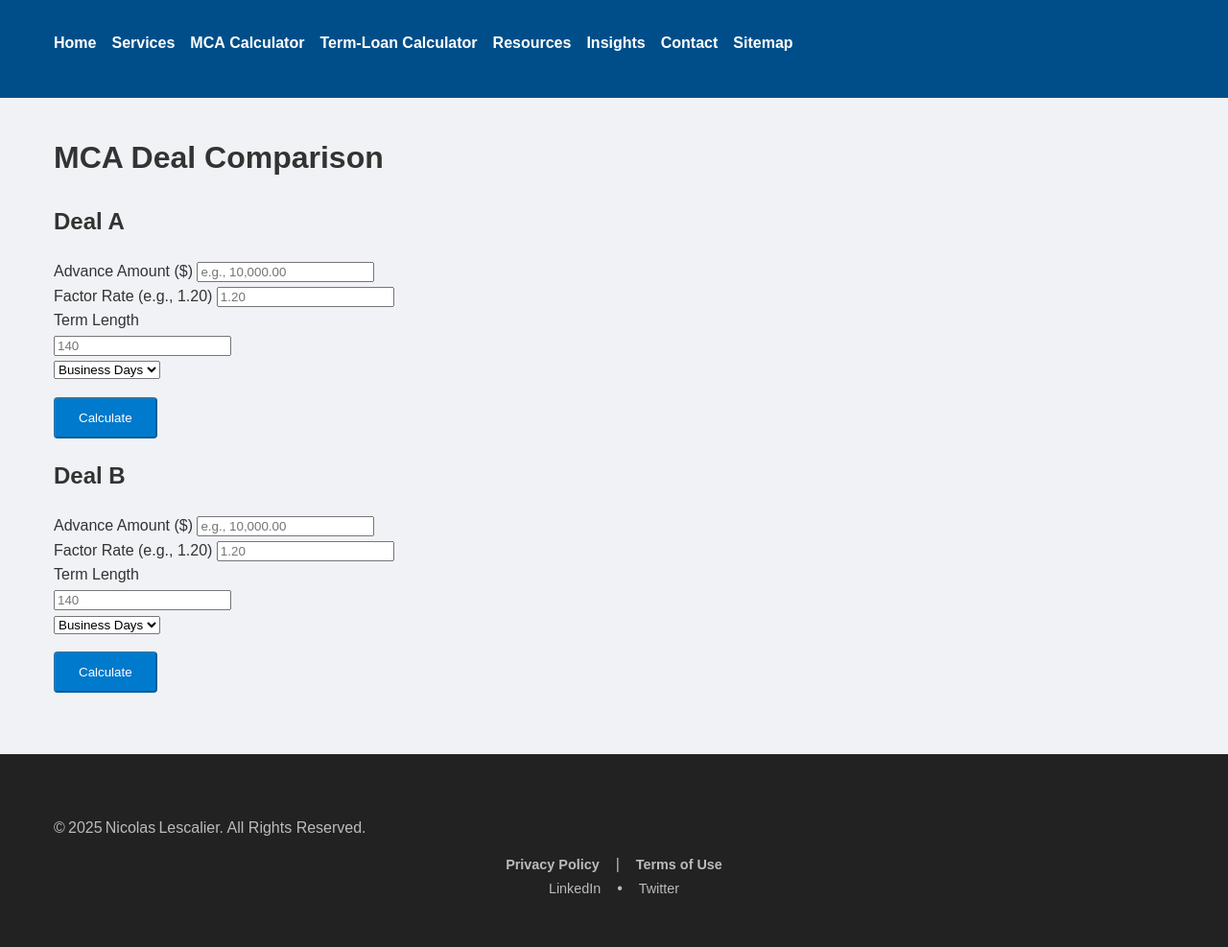
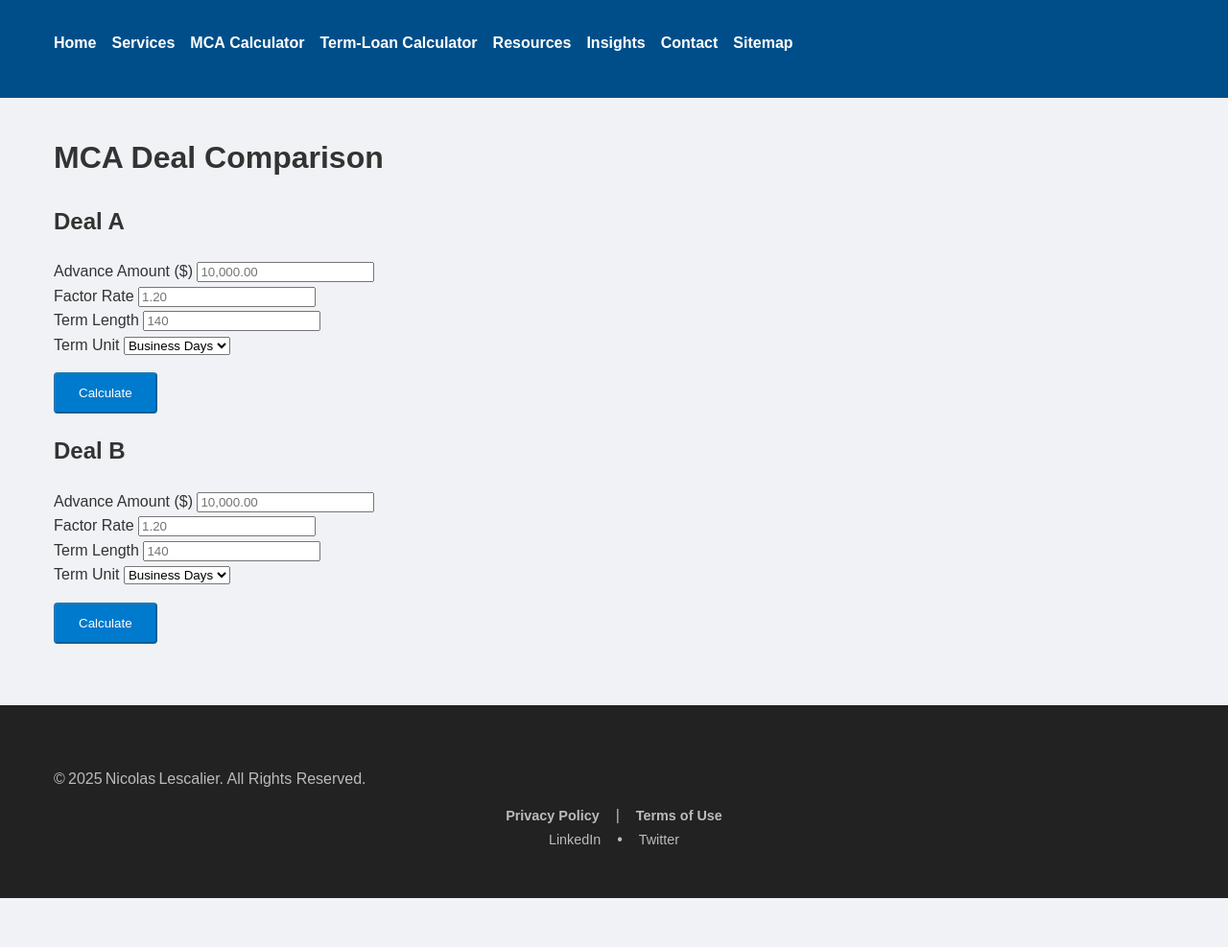
Before and after one commit to lescalier93/nicolaslescalier, a Jekyll site: the page built from merchant-cash-advance-calculator.html, in a window 1280 px wide. Shown: the whole page at 96% size. Built offline with Jekyll 4.4.1, drawn with Linux system fonts in a browser that asks for light colours; after the commit the page ends 936 px from its top, so only the background shows below that.

Commit message:
Update merchant-cash-advance-calculator.html

```diff
--- a/merchant-cash-advance-calculator.html
+++ b/merchant-cash-advance-calculator.html
@@ -4,88 +4,146 @@ title: "MCA Deal Comparison | Nicolas Lescalier"
 ---
 
 <div class="container">
-  <h1>MCA Deal Comparison</h1>
+  <h1 class="page-title">MCA Deal Comparison</h1>
 
   <div class="comparison-row">
     <!-- Deal A -->
-    <div class="calculator">
-      <h2>Deal A</h2>
-      <form id="mca-form-1">
-        <div class="row">
-          <div>
+    <div class="calculator-card">
+      <h2 class="calculator-title">Deal A</h2>
+      <form id="mca-form-1" class="calculator-form">
+        <div class="form-grid">
+          <div class="form-group">
             <label for="advanceAmount1">Advance Amount ($)</label>
-            <input type="text" id="advanceAmount1" placeholder="e.g., 10,000.00" required />
+            <input
+              type="text"
+              id="advanceAmount1"
+              placeholder="10,000.00"
+              required
+              class="form-input"
+            />
           </div>
-          <div>
-            <label for="factorRate1">Factor Rate (e.g., 1.20)</label>
-            <input type="number" id="factorRate1" placeholder="1.20" min="1" step="0.01" required />
+          <div class="form-group">
+            <label for="factorRate1">Factor Rate</label>
+            <input
+              type="number"
+              id="factorRate1"
+              placeholder="1.20"
+              min="1"
+              step="0.01"
+              required
+              class="form-input"
+            />
           </div>
         </div>
-        <div>
+        <div class="form-grid">
+          <div class="form-group">
             <label for="termLength1">Term Length</label>
-          <div class="row">
-            <div>
-              <input type="number" id="termLength1" placeholder="140" min="1" step="1" required />
+            <input
+              type="number"
+              id="termLength1"
+              placeholder="140"
+              min="1"
+              step="1"
+              required
+              class="form-input"
+            />
           </div>
-            <div>
-              <select id="termUnit1" required>
+          <div class="form-group">
+            <label for="termUnit1">Term Unit</label>
+            <select id="termUnit1" required class="form-input">
               <option value="days">Business Days</option>
               <option value="weeks">Weeks</option>
               <option value="months">Months</option>
             </select>
           </div>
         </div>
-        </div>
-        <button type="submit" class="btn" id="calculate1" disabled>Calculate</button>
+        <button
+          type="submit"
+          id="calculate1"
+          class="btn btn-primary"
+          disabled
+        >
+          Calculate
+        </button>
       </form>
+
       <div class="results" id="results1" style="display: none;">
-        <h3>Results A</h3>
-        <div class="result-item" id="displayAdvance1"></div>
-        <div class="result-item" id="interestPaid1"></div>
-        <div class="result-item" id="totalPayback1"></div>
-        <div class="result-item" id="periodicPayment1"></div>
-        <div class="result-item" id="ratePerMonth1"></div>
+        <h3 class="results-title">Results A</h3>
+        <p class="result-item" id="displayAdvance1"></p>
+        <p class="result-item" id="interestPaid1"></p>
+        <p class="result-item" id="totalPayback1"></p>
+        <p class="result-item" id="periodicPayment1"></p>
+        <p class="result-item" id="ratePerMonth1"></p>
       </div>
     </div>
 
     <!-- Deal B -->
-    <div class="calculator">
-      <h2>Deal B</h2>
-      <form id="mca-form-2">
-        <div class="row">
-          <div>
+    <div class="calculator-card">
+      <h2 class="calculator-title">Deal B</h2>
+      <form id="mca-form-2" class="calculator-form">
+        <div class="form-grid">
+          <div class="form-group">
             <label for="advanceAmount2">Advance Amount ($)</label>
-            <input type="text" id="advanceAmount2" placeholder="e.g., 10,000.00" required />
+            <input
+              type="text"
+              id="advanceAmount2"
+              placeholder="10,000.00"
+              required
+              class="form-input"
+            />
           </div>
-          <div>
-            <label for="factorRate2">Factor Rate (e.g., 1.20)</label>
-            <input type="number" id="factorRate2" placeholder="1.20" min="1" step="0.01" required />
+          <div class="form-group">
+            <label for="factorRate2">Factor Rate</label>
+            <input
+              type="number"
+              id="factorRate2"
+              placeholder="1.20"
+              min="1"
+              step="0.01"
+              required
+              class="form-input"
+            />
           </div>
         </div>
-        <div>
+        <div class="form-grid">
+          <div class="form-group">
             <label for="termLength2">Term Length</label>
-          <div class="row">
-            <div>
-              <input type="number" id="termLength2" placeholder="140" min="1" step="1" required />
+            <input
+              type="number"
+              id="termLength2"
+              placeholder="140"
+              min="1"
+              step="1"
+              required
+              class="form-input"
+            />
           </div>
-            <div>
-              <select id="termUnit2" required>
+          <div class="form-group">
+            <label for="termUnit2">Term Unit</label>
+            <select id="termUnit2" required class="form-input">
               <option value="days">Business Days</option>
               <option value="weeks">Weeks</option>
               <option value="months">Months</option>
             </select>
           </div>
         </div>
-        </div>
-        <button type="submit" class="btn" id="calculate2" disabled>Calculate</button>
+        <button
+          type="submit"
+          id="calculate2"
+          class="btn btn-primary"
+          disabled
+        >
+          Calculate
+        </button>
       </form>
+
       <div class="results" id="results2" style="display: none;">
-        <h3>Results B</h3>
-        <div class="result-item" id="displayAdvance2"></div>
-        <div class="result-item" id="interestPaid2"></div>
-        <div class="result-item" id="totalPayback2"></div>
-        <div class="result-item" id="periodicPayment2"></div>
-        <div class="result-item" id="ratePerMonth2"></div>
+        <h3 class="results-title">Results B</h3>
+        <p class="result-item" id="displayAdvance2"></p>
+        <p class="result-item" id="interestPaid2"></p>
+        <p class="result-item" id="totalPayback2"></p>
+        <p class="result-item" id="periodicPayment2"></p>
+        <p class="result-item" id="ratePerMonth2"></p>
       </div>
     </div>
   </div>
@@ -157,9 +214,9 @@ title: "MCA Deal Comparison | Nicolas Lescalier"
 
       // Convert term length to months using 20 business days = 1 month
       let termInMonths;
-      if (termUnit === 'months') {
+      if (termUnit === "months") {
         termInMonths = termLen;
-      } else if (termUnit === 'weeks') {
+      } else if (termUnit === "weeks") {
         termInMonths = termLen / 4.345;  // approx. weeks per month
       } else {
         termInMonths = termLen / 20;     // 20 business days per month
@@ -169,9 +226,9 @@ title: "MCA Deal Comparison | Nicolas Lescalier"
       const rpm             = termInMonths > 0 ? ((factorRate - 1) / termInMonths) * 100 : 0;
       const interestPerMonth = termInMonths > 0 ? intPaid / termInMonths : 0;
       const freqLabel       = {
-        days:   'per Business Day',
-        weeks:  'per Week',
-        months: 'per Month'
+        days:   "per Business Day",
+        weeks:  "per Week",
+        months: "per Month",
       }[termUnit];
       const payPerPeriod = totPay / termLen;
 
@@ -181,7 +238,7 @@ title: "MCA Deal Comparison | Nicolas Lescalier"
       periodicPayment.textContent   = `Periodic Payment (${freqLabel}): $${formatCurrency(payPerPeriod)}`;
       ratePerMonth.textContent      = `Rate per Month: ${rpm.toFixed(2)}% ($${formatCurrency(interestPerMonth)}/month)`;
 
-      resultsDiv.style.display = 'block';
+      resultsDiv.style.display = "block";
     });
 
     // Initialize validation on load
@@ -189,6 +246,6 @@ title: "MCA Deal Comparison | Nicolas Lescalier"
   }
 
   // Initialize both calculators
-  setupCalculator('1');
-  setupCalculator('2');
+  setupCalculator("1");
+  setupCalculator("2");
 </script>
```
Also changed, not shown: other parts of merchant-cash-advance-calculator.html (+16 -17 lines). Lines whose indentation alone changed are shown as unchanged.
